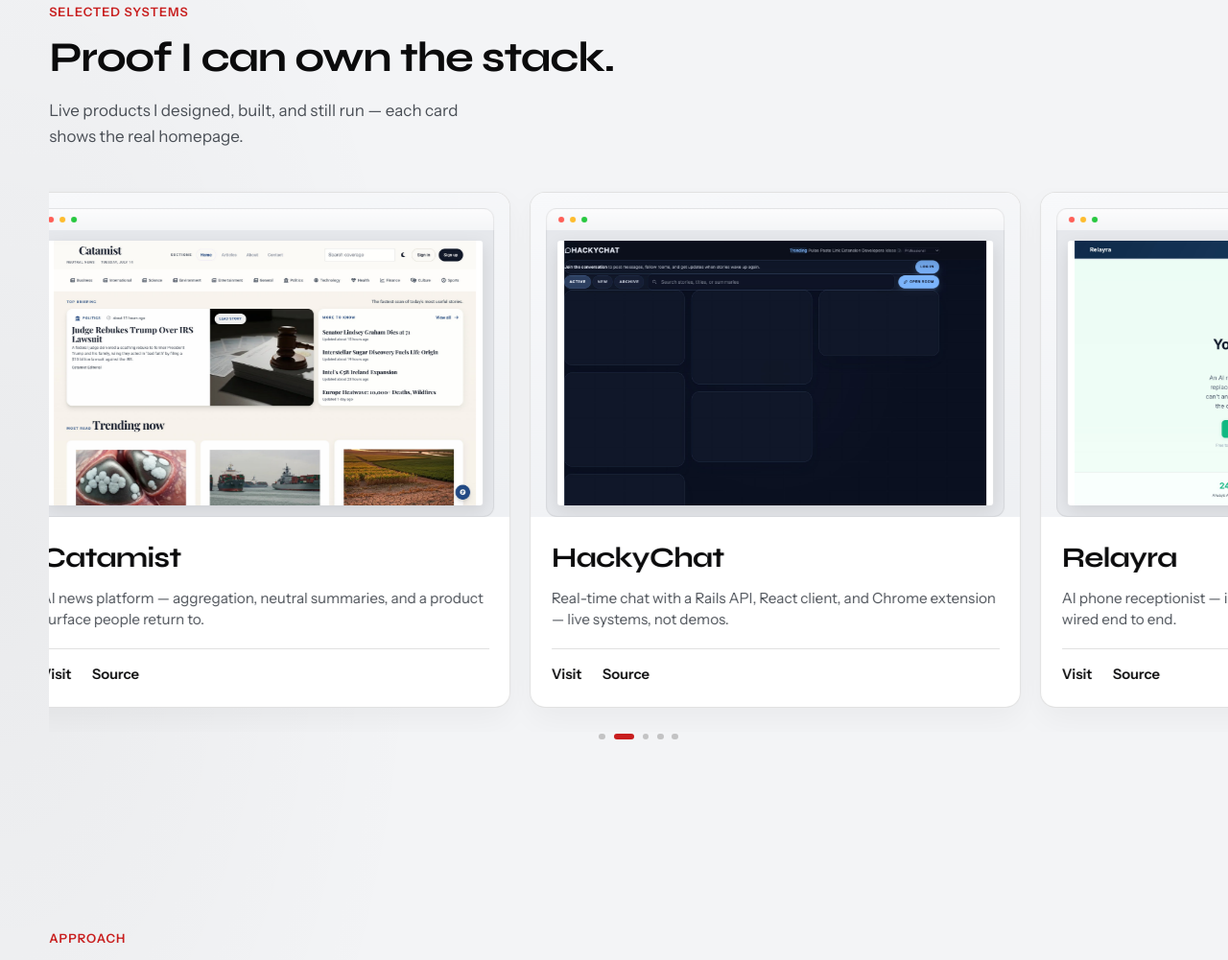
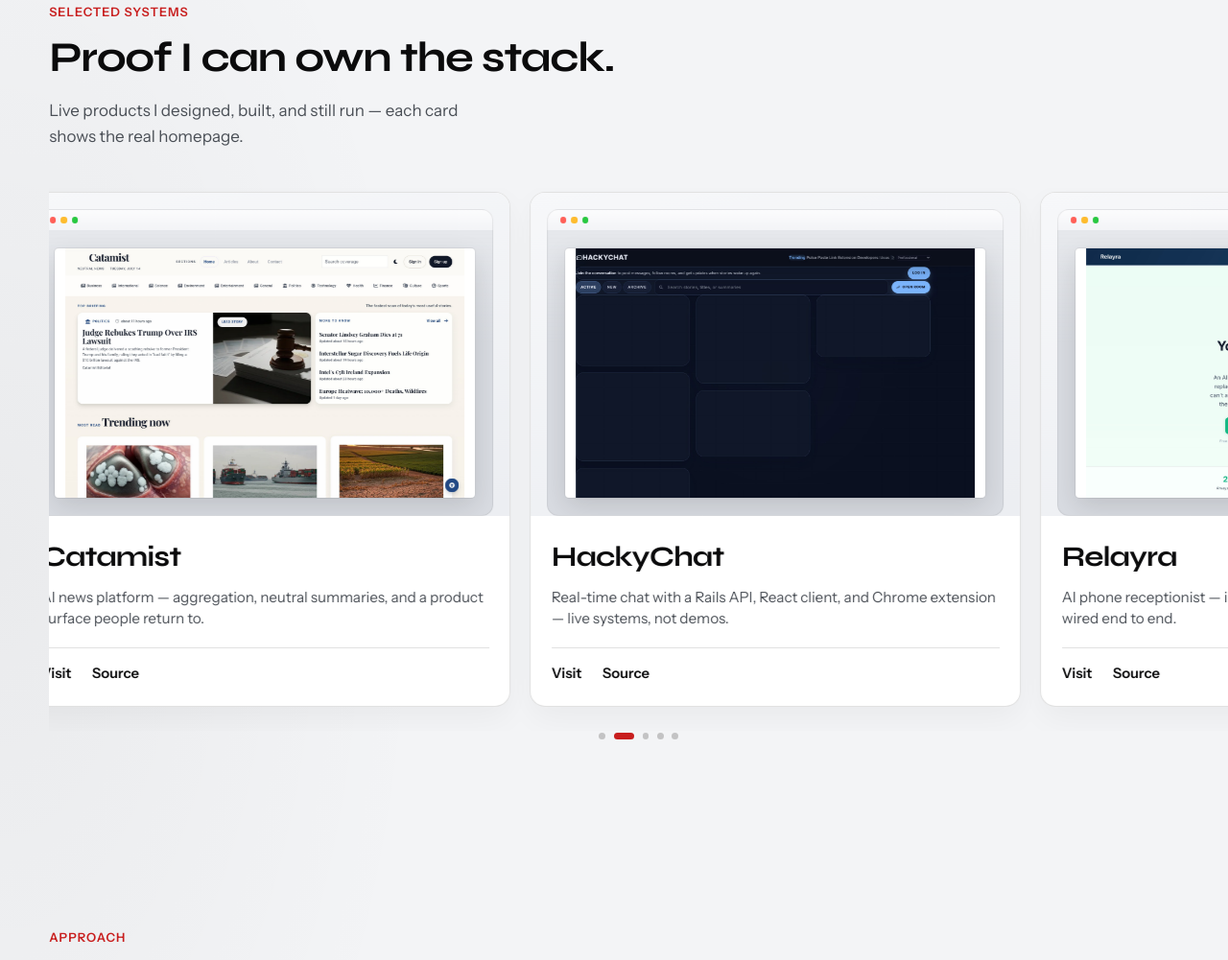
Before and after one commit to JoshBubis/joshbubis.com, a plain HTML site: page index.html in a window 1280 px wide. Shown: the part 893-1894 px from the top of the page at 96% size. Drawn offline with Linux system fonts and the light colour scheme; animation ran at ten frames a second.

Commit message:
Give work shots a clearer gallery mat.
Larger inset and a quieter shadow so each homepage reads as a full miniature, not an edge-cropped fill.

```diff
--- a/index.html
+++ b/index.html
@@ -27,7 +27,7 @@
         href="https://fonts.googleapis.com/css2?family=Instrument+Sans:ital,wght@0,400;0,500;0,600;0,700;1,400&family=Syne:wght@600;700;800&display=swap"
         rel="stylesheet">
 
-    <link rel="stylesheet" href="style.css?v=atelier10">
+    <link rel="stylesheet" href="style.css?v=atelier11">
 </head>
 
 <body>
@@ -240,7 +240,7 @@
         </div>
     </footer>
 
-    <script src="script.js?v=atelier10"></script>
+    <script src="script.js?v=atelier11"></script>
 </body>
 
 </html>
--- a/studio.css
+++ b/studio.css
@@ -380,19 +380,19 @@
 }
 
 .work-shot {
-    padding: 1rem 1rem 0;
-    background: linear-gradient(165deg, #f8f9fb 0%, #eef0f3 100%);
+    padding: 1.05rem 1.05rem 0;
+    background: linear-gradient(165deg, #f7f8fa 0%, #eceef2 100%);
 }
 
 .work-shot__chrome {
     display: flex;
     align-items: center;
     gap: 0.35rem;
-    padding: 0.5rem 0.75rem;
+    padding: 0.48rem 0.8rem;
     border: 1px solid rgba(11, 11, 12, 0.07);
     border-bottom: 0;
-    border-radius: 11px 11px 0 0;
-    background: linear-gradient(180deg, #fcfcfd, #f4f5f7);
+    border-radius: 12px 12px 0 0;
+    background: linear-gradient(180deg, #fcfcfd, #f3f4f7);
 }
 
 .work-shot__chrome span {
@@ -413,13 +413,15 @@
     justify-content: center;
     box-sizing: border-box;
     aspect-ratio: 16 / 10;
-    padding: 0.7rem;
+    /* Generous mat so the full homepage (corners included) reads as a miniature */
+    padding: 1.15rem;
     overflow: hidden;
     border: 1px solid rgba(11, 11, 12, 0.07);
     border-top: 0;
-    border-radius: 0 0 11px 11px;
-    /* Cool mat — keeps full-page corners inset and readable */
-    background: #e6e8ec;
+    border-radius: 0 0 12px 12px;
+    background:
+        linear-gradient(180deg, rgba(255, 255, 255, 0.35), transparent 40%),
+        #d9dce2;
 }
 
 .work-shot__frame img {
@@ -428,11 +430,11 @@
     height: 100%;
     object-fit: contain;
     object-position: top center;
-    border-radius: 3px;
+    border-radius: 4px;
     background: #fff;
     box-shadow:
-        0 1px 0 rgba(255, 255, 255, 0.7) inset,
-        0 6px 18px rgba(11, 11, 12, 0.1);
+        0 0 0 1px rgba(11, 11, 12, 0.06),
+        0 10px 28px rgba(11, 11, 12, 0.12);
     /* No scale/zoom on hover — the page stays fully framed */
     transform: none;
 }
--- a/style.css
+++ b/style.css
@@ -380,19 +380,19 @@
 }
 
 .work-shot {
-    padding: 1rem 1rem 0;
-    background: linear-gradient(165deg, #f8f9fb 0%, #eef0f3 100%);
+    padding: 1.05rem 1.05rem 0;
+    background: linear-gradient(165deg, #f7f8fa 0%, #eceef2 100%);
 }
 
 .work-shot__chrome {
     display: flex;
     align-items: center;
     gap: 0.35rem;
-    padding: 0.5rem 0.75rem;
+    padding: 0.48rem 0.8rem;
     border: 1px solid rgba(11, 11, 12, 0.07);
     border-bottom: 0;
-    border-radius: 11px 11px 0 0;
-    background: linear-gradient(180deg, #fcfcfd, #f4f5f7);
+    border-radius: 12px 12px 0 0;
+    background: linear-gradient(180deg, #fcfcfd, #f3f4f7);
 }
 
 .work-shot__chrome span {
@@ -413,13 +413,15 @@
     justify-content: center;
     box-sizing: border-box;
     aspect-ratio: 16 / 10;
-    padding: 0.7rem;
+    /* Generous mat so the full homepage (corners included) reads as a miniature */
+    padding: 1.15rem;
     overflow: hidden;
     border: 1px solid rgba(11, 11, 12, 0.07);
     border-top: 0;
-    border-radius: 0 0 11px 11px;
-    /* Cool mat — keeps full-page corners inset and readable */
-    background: #e6e8ec;
+    border-radius: 0 0 12px 12px;
+    background:
+        linear-gradient(180deg, rgba(255, 255, 255, 0.35), transparent 40%),
+        #d9dce2;
 }
 
 .work-shot__frame img {
@@ -428,11 +430,11 @@
     height: 100%;
     object-fit: contain;
     object-position: top center;
-    border-radius: 3px;
+    border-radius: 4px;
     background: #fff;
     box-shadow:
-        0 1px 0 rgba(255, 255, 255, 0.7) inset,
-        0 6px 18px rgba(11, 11, 12, 0.1);
+        0 0 0 1px rgba(11, 11, 12, 0.06),
+        0 10px 28px rgba(11, 11, 12, 0.12);
     /* No scale/zoom on hover — the page stays fully framed */
     transform: none;
 }
```
Also changed, not shown: contact.html (+1 -1 lines).
